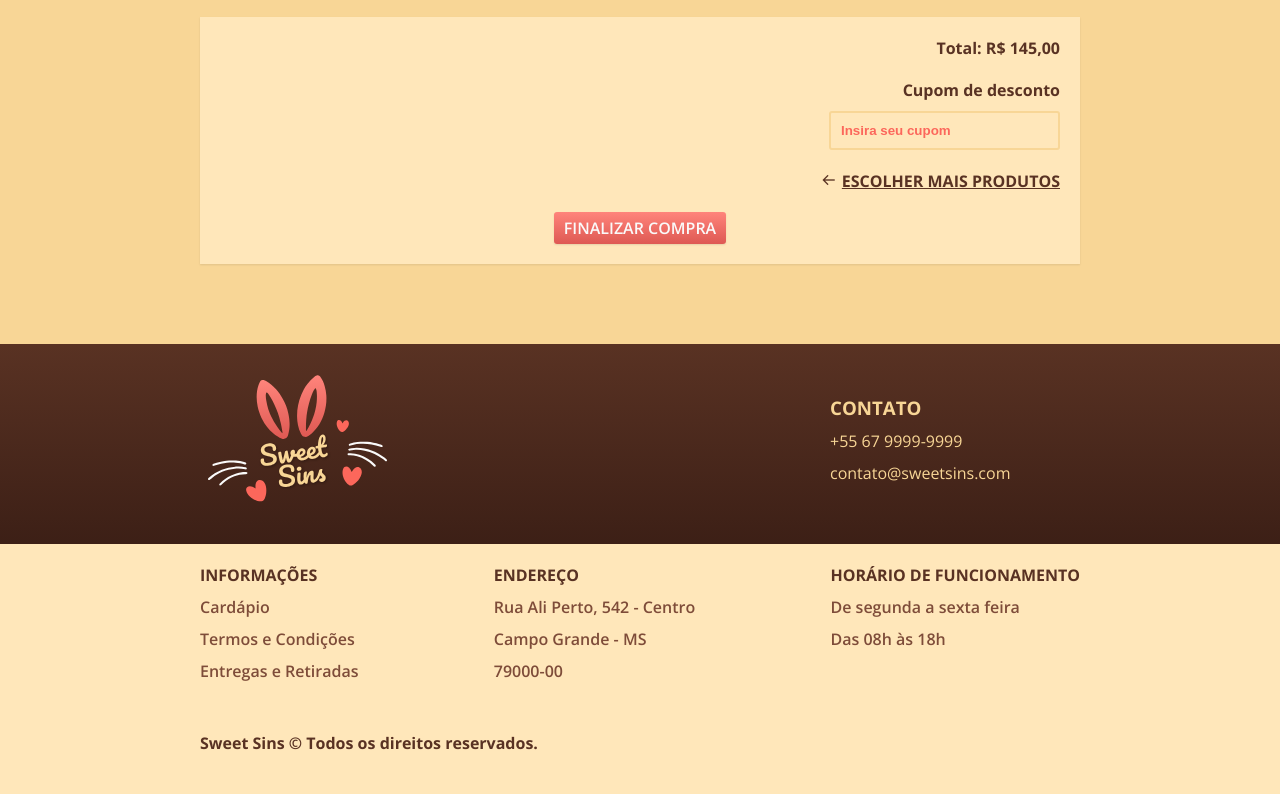
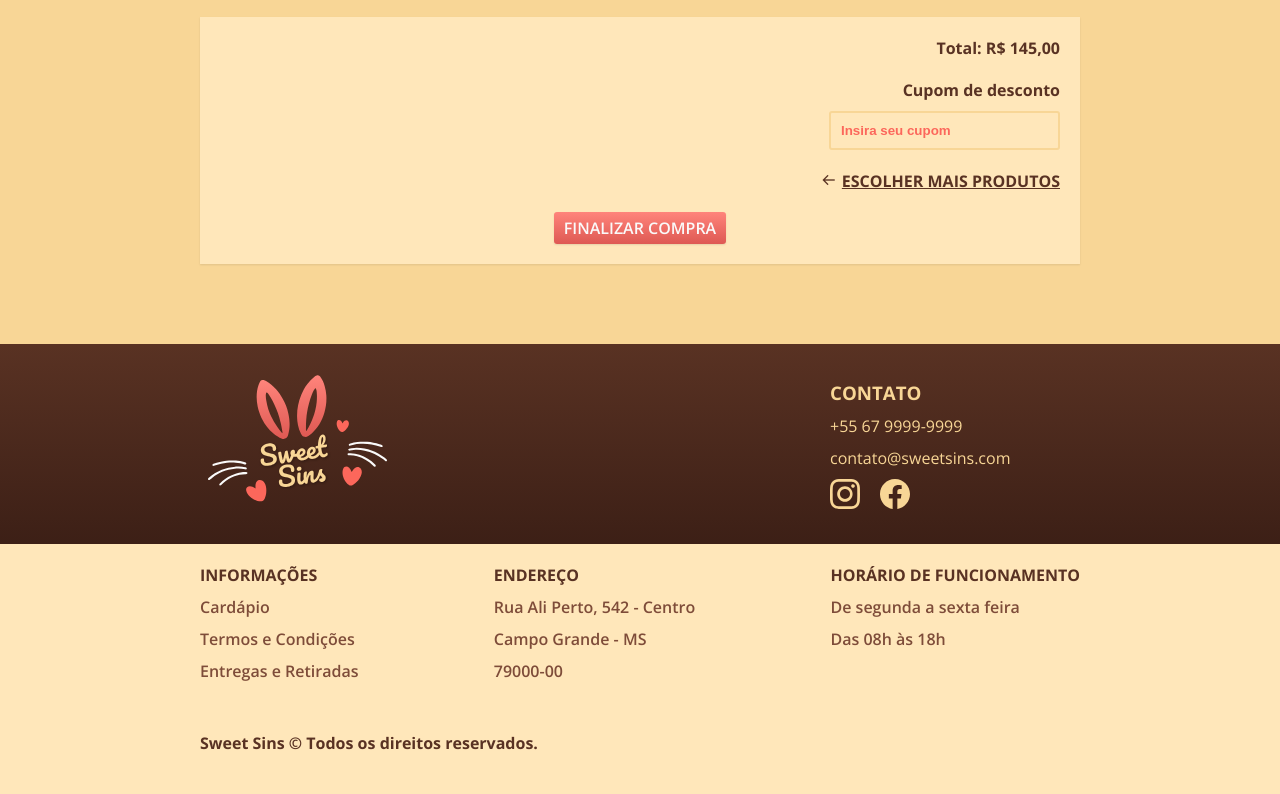
Before and after one commit to bellakaroline/b.sweetsins.github.io, a plain HTML site: page carrinho.html in a window 1280 px wide. Shown: the part 854-1648 px from the top of the page. Drawn offline with nearby package versions, Linux system fonts and the light colour scheme.

Commit message:
atualização redes sociais

```diff
--- a/carrinho.html
+++ b/carrinho.html
@@ -150,12 +150,15 @@
 
         <div class="footer-redes">
           <div>
-            <a href="https://www.instagram.com/sweetsinscg" target="_blank"><span class="icon icon-insta"></span></a>
-            <a href="https://www.facebook.com/profile.php?id=100069901911855&mibextid=ZbWKwL" target="_blank"><span class="icon icon-face"></span></a>
+            <a href="https://www.instagram.com/sweetsinscg" target="_blank"><img src="./img/redes-sociais/instagram.svg" alt=""></a>
           </div>
+          <div>
+            <a href="https://www.facebook.com/profile.php?id=100069901911855&mibextid=ZbWKwL" target="_blank"><img src="./img/redes-sociais/facebook.svg" alt=""></a>
+          </div>
+        </div>
 
-        </div>
       </div>
+    </div>
 
   </footer>
 
```
Also changed, not shown: cardapio.html (+4 -3 lines), entregaeretirada.html (+6 -3 lines), termos.html (+6 -3 lines).
